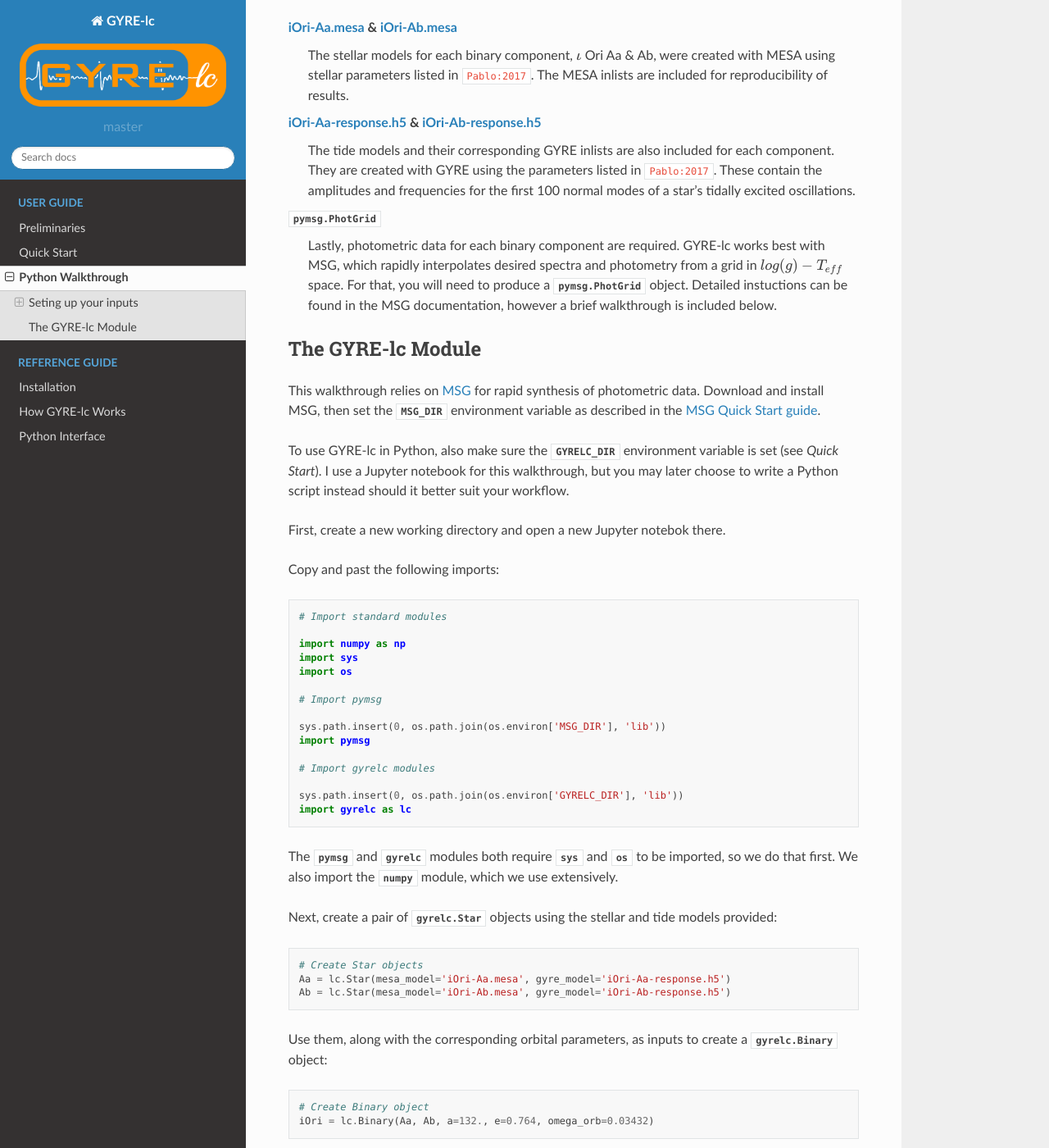
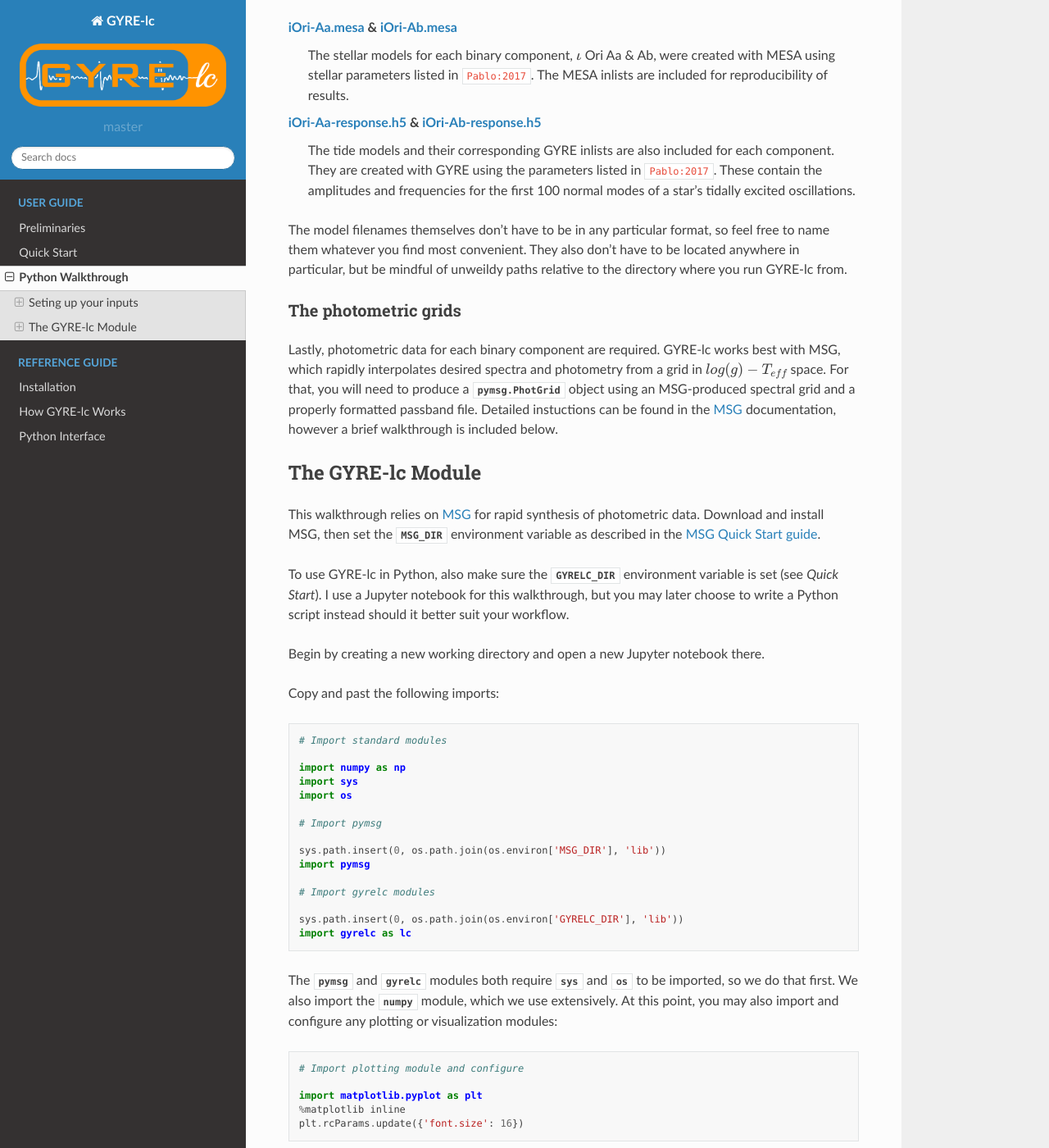
Before and after one commit to aaronesque/gyre-lc, a Sphinx documentation site: the page built from docs/source/user-guide/python-walkthrough.rst, in a window 1280 px wide and 1400 px high, scrolled down 577 px. Shown: the whole window at 82% size. Built offline with Sphinx 7.4.7 and the Read the Docs theme 2.0.0, drawn with Linux system fonts in a browser that asks for light colours; cross-references to code outside the pages are shown as plain code; some of the changed text lies outside the part shown.

Commit message:
updated python-walkthrough

```diff
--- a/docs/source/user-guide/python-walkthrough.rst
+++ b/docs/source/user-guide/python-walkthrough.rst
@@ -1,5 +1,6 @@
 .. _python-walkthrough:
 
+.. _MSG: http://www.astro.wisc.edu/~townsend/resource/docs/msg/
 .. _iOri-Aa.mesa: https://github.com/aaronesque/gyre-lc/raw/master/model/iOri-Aa.mesa
 .. _iOri-Ab.mesa: https://github.com/aaronesque/gyre-lc/raw/master/model/iOri-Ab.mesa
 .. _iOri-Aa-response.h5: https://github.com/aaronesque/gyre-lc/raw/master/model/iOri-Aa-response.h5
@@ -35,19 +36,24 @@
 `iOri-Aa-response.h5`_ & `iOri-Ab-response.h5`_
     The tide models and their corresponding GYRE inlists are also included for each component. They are created with GYRE using the parameters listed in :ads_citet:`Pablo:2017`. These contain the amplitudes and frequencies for the first 100 normal modes of a star's tidally excited oscillations.
 
-:py:class:`pymsg.PhotGrid`
-    Lastly, photometric data for each binary component are required. GYRE-lc works best with MSG, which rapidly interpolates desired spectra and photometry from a grid in :math:`log(g)-T_{eff}` space. For that, you will need to produce a :py:class:`pymsg.PhotGrid` object. Detailed instuctions can be found in the MSG documentation, however a brief walkthrough is included below.
+
+The model filenames themselves don't have to be in any particular format, so feel free to name them whatever you find most convenient. They also don't have to be located anywhere in particular, but be mindful of unweildy paths relative to the directory where you run GYRE-lc from.
+
+The photometric grids
+==============================
+
+Lastly, photometric data for each binary component are required. GYRE-lc works best with MSG, which rapidly interpolates desired spectra and photometry from a grid in :math:`log(g)-T_{eff}` space. For that, you will need to produce a :py:class:`pymsg.PhotGrid` object using an MSG-produced spectral grid and a properly formatted passband file. Detailed instuctions can be found in the `MSG`_ documentation, however a brief walkthrough is included below.
 
 
 ******************************
 The GYRE-lc Module
 ******************************
 
-This walkthrough relies on `MSG <http://www.astro.wisc.edu/~townsend/resource/docs/msg/>`_ for rapid synthesis of photometric data. Download and install MSG, then set the :envvar:`MSG_DIR` environment variable as described in the `MSG Quick Start guide <http://www.astro.wisc.edu/~townsend/resource/docs/msg/user-guide/quick-start.html#quick-start>`_.
+This walkthrough relies on `MSG`_ for rapid synthesis of photometric data. Download and install MSG, then set the :envvar:`MSG_DIR` environment variable as described in the `MSG Quick Start guide <http://www.astro.wisc.edu/~townsend/resource/docs/msg/user-guide/quick-start.html#quick-start>`_.
 
 To use GYRE-lc in Python, also make sure the :envvar:`GYRELC_DIR` environment variable is set (see `Quick Start`). I use a Jupyter notebook for this walkthrough, but you may later choose to write a Python script instead should it better suit your workflow.
 
-First, create a new working directory and open a new Jupyter notebok there.
+Begin by creating a new working directory and open a new Jupyter notebook there.
 
 Copy and past the following imports::
 
@@ -68,6 +74,22 @@
     import gyrelc as lc
 
 The :py:mod:`pymsg` and :py:mod:`gyrelc` modules both require :py:mod:`sys` and :py:mod:`os` to be imported, so we do that first. We also import the :py:mod:`numpy` module, which we use extensively.
+At this point, you may also import and configure any plotting or visualization modules::
+
+    # Import plotting module and configure
+
+    import matplotlib.pyplot as plt
+    %matplotlib inline
+    plt.rcParams.update({'font.size': 16})
+
+We must now create a photometric grid.
+
+Creating a PhotGrid
+=========================
+
+
+Modeling the "heartbeat"
+=========================
 
 Next, create a pair of :py:class:`gyrelc.Star` objects using the stellar and tide models provided::
 
```
